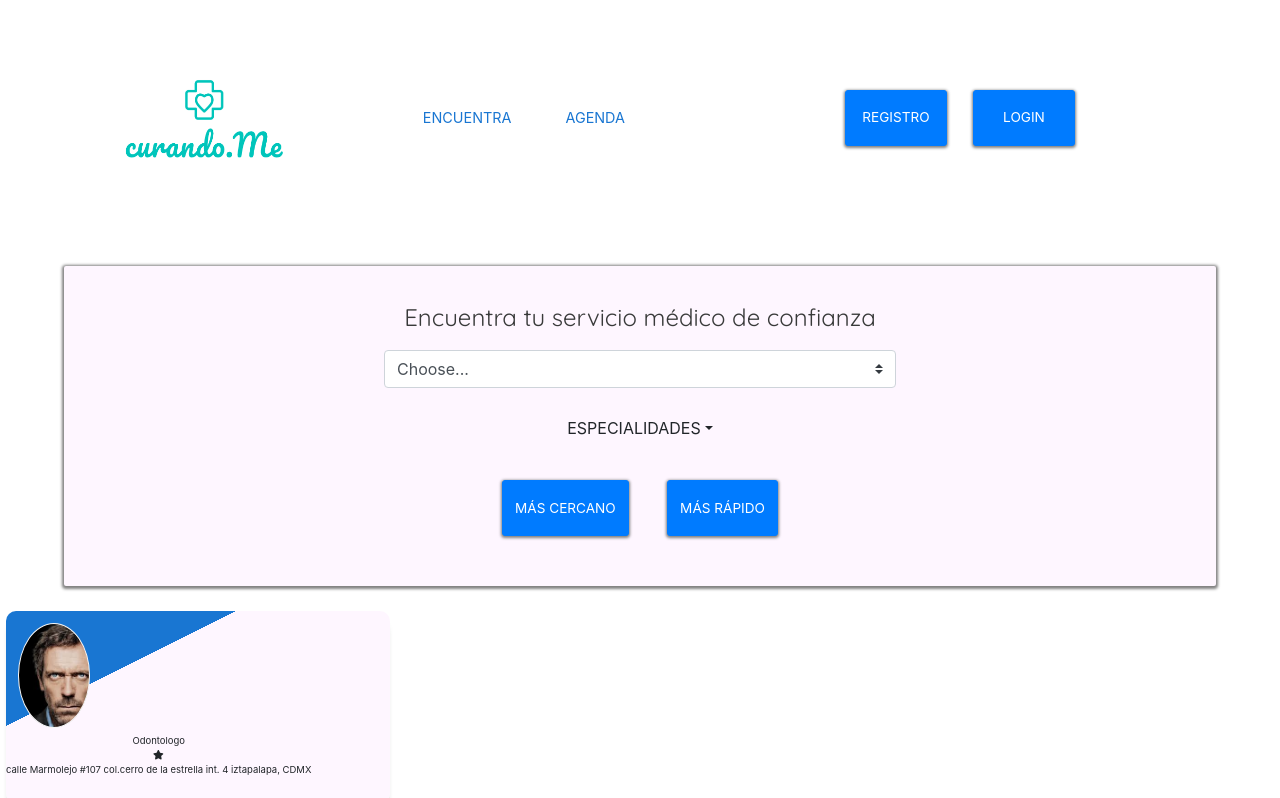
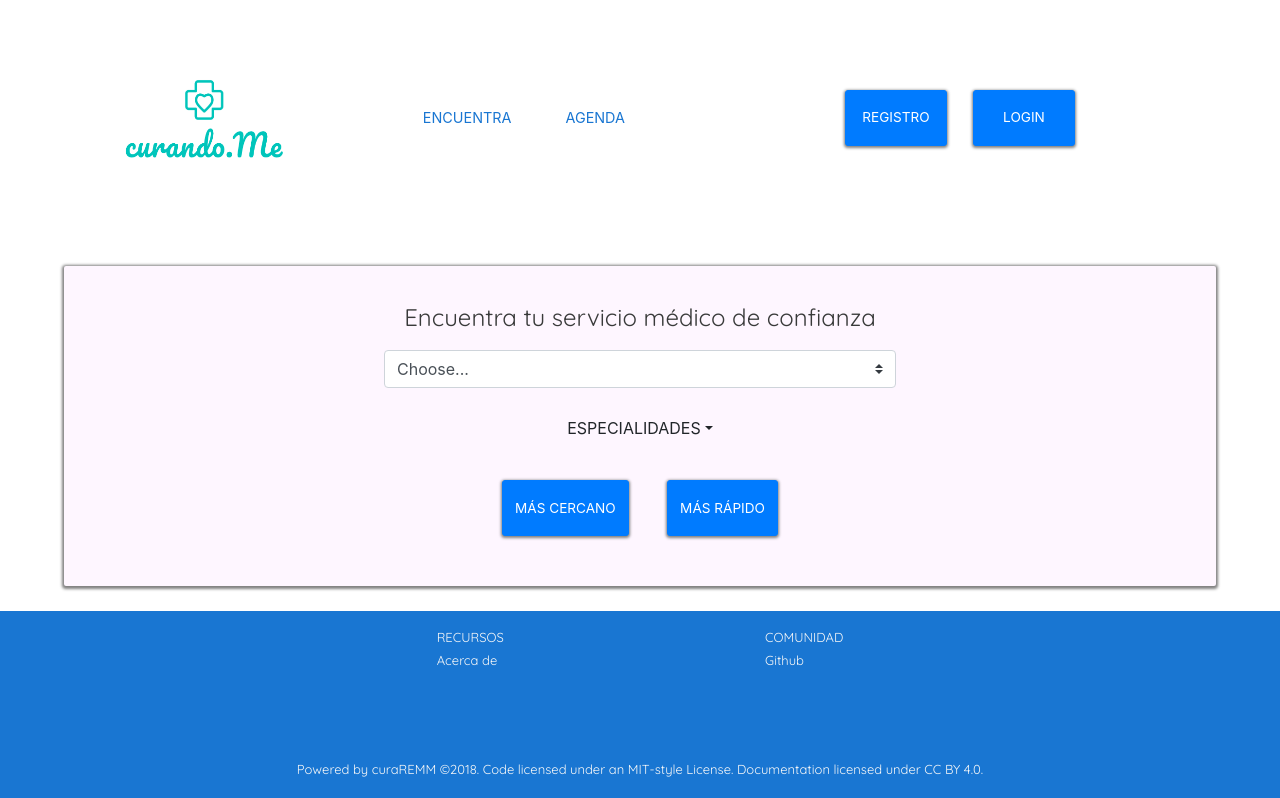
Before and after one commit to eljurim/curaREMM, a React (Create React App) app: page / in a window 1280 px wide. Shown: the top 798 px of the page. Built offline with nearby package versions, Linux system fonts and the light colour scheme.

Commit message:
pintado dinamico de tarjetas

```diff
--- a/src/App.js
+++ b/src/App.js
@@ -27,7 +27,6 @@ class App extends Component {
           <Content />
         </div>
           <div className="App-tarjeta">
-          <Tarjeta></Tarjeta>
         </div>
         <div>
           <Footer />
--- a/src/Components/Content/Content.css
+++ b/src/Components/Content/Content.css
@@ -67,3 +67,8 @@
     box-shadow: 0 1px 3px 1px gray;
     font-size: .85rem;
 }
+
+#card-wrapper {
+display: flex;
+flex-direction: column;
+}
--- a/src/Components/Content/index.js
+++ b/src/Components/Content/index.js
@@ -47,16 +47,17 @@ class Content extends Component {
             `url(${ doctor })`, backgroundSize: 'cover',backgroundRepeat: 'no-repeat' } }>
         </div>
         <div className="Data-doctor">
-        <span>{doctor.name}</span>
-        <span>Odontologo</span>
+        <span>{currentValue.name}</span>
+        <span>{currentValue.specialties}</span>
         <span> <FontAwesomeIcon icon="star" /></span>
-        <span>calle Marmolejo #107 col.cerro de la estrella int. 4 iztapalapa, CDMX</span>
+        <span>{currentValue.workPlaces}</span>
         </div>
     </div>)
 })
 
 
       return (
+        <div>
         <div className = 'principal-content'>
           <div className = 'specialties-content'>
             <h2>Encuentra tu servicio médico de confianza</h2>
@@ -95,7 +96,10 @@ class Content extends Component {
             </div>
 
           </div>
+
         </div>
+         <div id="card-wrapper">{htmlList}</div>
+         </div>
         )
     }
 }
```
